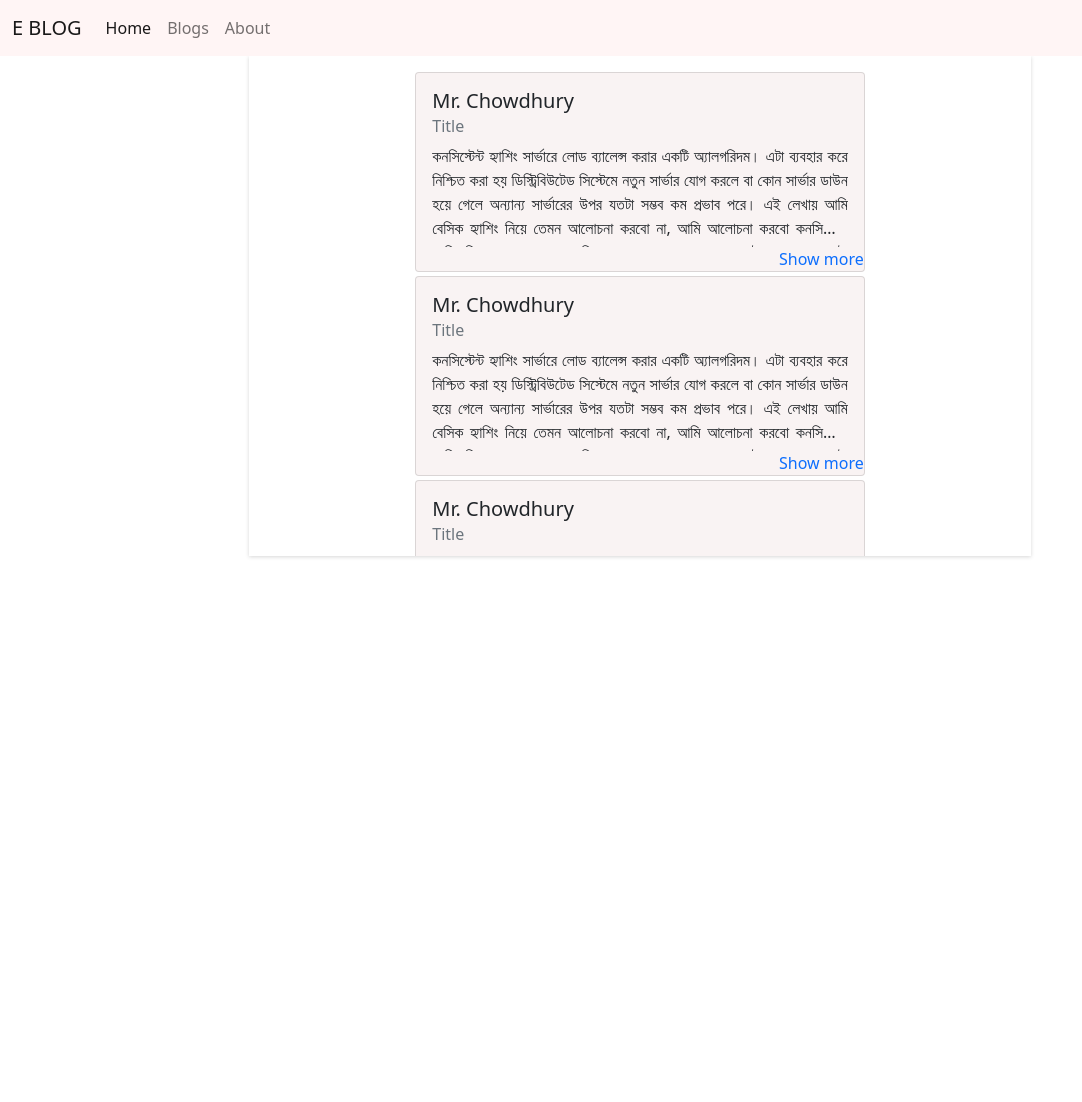
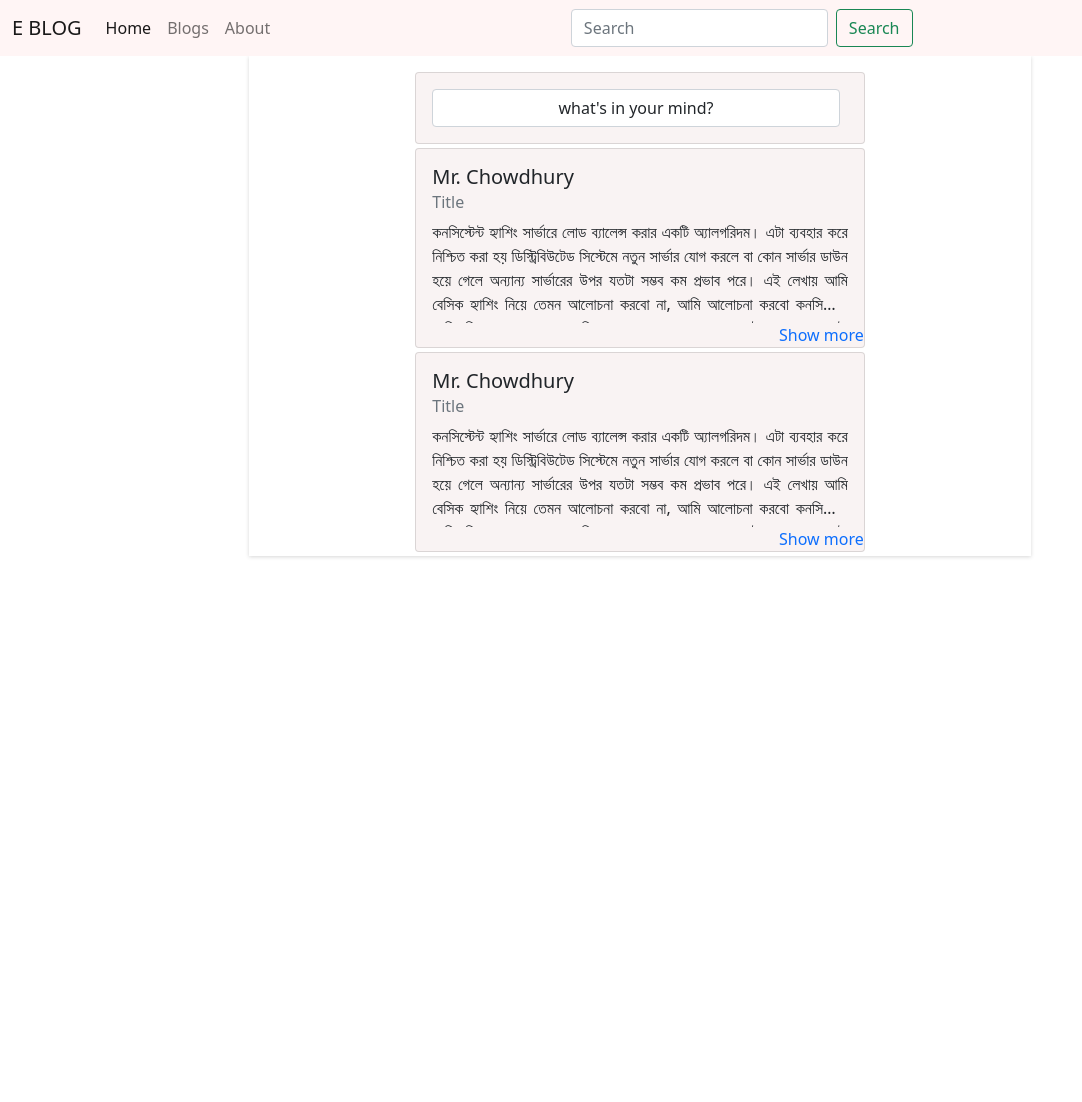
Before and after one commit to emon253/E-Blog, a PHP site: page /index.php?page=blogs in a window 1280 px wide. Shown: the top 1102 px of the page, without its empty margins (0-1082 px from the left). Run offline with PHP 8.4, Linux system fonts and the light colour scheme.

Commit message:
popup added

```diff
--- a/includes/actions/LoginAction.php
+++ b/includes/actions/LoginAction.php
@@ -18,7 +18,6 @@ if (isset($_POST['btn_login']) == "Login") {
     }else{
         $_SESSION['loginMsg'] = "Invlaid email or password";
         header('location: /E-Blog/index.php?page=login');
-
     }
 
 
--- a/includes/actions/SignupAction.php
+++ b/includes/actions/SignupAction.php
@@ -9,7 +9,7 @@ if (isset($_POST['btn_submit']) == "Submit") {
     $email = $_POST['email_field'];
     $password = $_POST['password_field'];
 
-    $data = "'NULL', '$fullName', '$phone', '$email', '$password'";
+    $data = "'0', '$fullName', '$phone', '$email', '$password'";
     $insertSQL = "INSERT INTO users VALUES($data)";
     $insertQuery = @mysqli_query($dbCon,$insertSQL) or die("Error in Table Info Insertion: ".mysqli_error($dbCon));
     if($insertQuery){
--- a/includes/dynamic/blog.php
+++ b/includes/dynamic/blog.php
@@ -5,15 +5,51 @@
 
     <div class="posts scroll-posts p-3" style="height: 500px;">
 
-        <div class="card cs2" >
+        <div class="card cs3" >
             <div class="card-body text">
-                <h5 class="card-title">Mr. Chowdhury</h5>
-                <h6 class="card-subtitle mb-2 text-muted">Title</h6>
-                <div class="card-text "> কনসিস্টেন্ট হ্যাশিং সার্ভারে লোড ব্যালেন্স করার একটি অ্যালগরিদম। এটা ব্যবহার করে নিশ্চিত করা হয় ডিস্ট্রিবিউটেড সিস্টেমে নতুন সার্ভার যোগ করলে বা কোন সার্ভার ডাউন হয়ে গেলে অন্যান্য সার্ভারের উপর যতটা সম্ভব কম প্রভাব পরে। এই লেখায় আমি বেসিক হ্যাশিং নিয়ে তেমন আলোচনা করবো না, আমি আলোচনা করবো কনসিস্টেন্ট হ্যাশিং কিভাবে কাজ করে এবং কি ধরণের সমস্যা সমাধান করতে এটা কাজে লাগে সেটা নিয়ে। শুরুতেই অ্যালগরিদম বর্ণনা করা আগে আমি কিছু ব্যাকগ্রাউন্ড দিয়ে শুরু করবো যাতে তুমি বুঝতে পারো ঠিক কোন সমস্যা সমাধান করার জন্য এটা ব্যবহার করা হয়। কনসিস্টেন্ট হ্যাশিং এর একটা খুবই কমন ব্যবহার হলো ডিস্ট্রিবি...</div>
+
+                <form class="d-flex">
+                    <input value="what's in your mind?" data-bs-target="#exampleModal" type="button" data-bs-toggle="modal" data-bs-whatever="@mdo" class="form-control me-2 " data-bs-whatever="@mdo" >
+                </form>
+
+                <div class="modal fade" id="exampleModal" tabindex="-1" aria-labelledby="exampleModalLabel" aria-hidden="true">
+                    <div class="modal-dialog">
+                        <div class="modal-content">
+                            <div class="modal-header">
+                                <h5 class="modal-title" id="exampleModalLabel">Create Blog</h5>
+                                <button type="button" class="btn-close" data-bs-dismiss="modal" aria-label="Close"></button>
+                            </div>
+                            <div class="modal-body">
+                                <form action="includes/actions/createBlogAction.php" method="POST">
+
+                                    <div class="mb-3">
+                                        <label for="recipient-name" class="col-form-label">Title:</label>
+                                        <input type="text" class="form-control" id="recipient-name" name="title" required>
+                                    </div>
+                                    <div class="mb-3">
+                                        <label for="message-text" class="col-form-label">Message:</label>
+                                        <textarea name="msg" rows="10" cols="50" class="form-control" id="message-text" placeholder = "What's in ypur mind?" required></textarea>
+                                    </div>
+
+                                    <div class="modal-footer">
+                                        <button type="button" class="btn btn-secondary" data-bs-dismiss="modal">Close</button>
+                                        <input type="submit" value="post" name="btn_post"  class="btn btn-primary">
+                                    </div>
+
+
+                                </form>
+                            </div>
+
+                        </div>
+                    </div>
+                </div>
+
             </div>
-            <a href="#" class="card-link " style="margin-left:auto">Show more</a>
+        </div>
 
-        </div>
+
+
+
         <div class="card cs2" >
             <div class="card-body text">
                 <h5 class="card-title">Mr. Chowdhury</h5>
--- a/includes/layout/header.php
+++ b/includes/layout/header.php
@@ -40,8 +40,8 @@
                 </div>
                 <?php
                 $curPageName = substr($_SERVER["SCRIPT_NAME"], strrpos($_SERVER["SCRIPT_NAME"], "/") + 1);
-                if ($curPageName != 'index.php' && $_GET['page'] == 'blogs') {
 
+                if ( isset($_GET['page']) && $_GET['page']  == 'blogs') {
 
                 ?>
                     <form class="d-flex" style="margin-left: 25%;">
@@ -54,7 +54,7 @@
 
                 ?>
                     <div  class="d-flex" style="margin-left: auto">
-                        <span>[ <a href="?page=usr"><?php echo $_SESSION['user']->full_name; ?></a> ]</span> &nbsp;
+                        <span>[ <a href="?page=usr"><?= $_SESSION['user']->full_name; ?></a> ]</span> &nbsp;
                         <a href="/E-Blog/includes/actions/LogoutAction.php" value="Logout" name="btn_logout">Logout</a>
 
                 </div>
--- a/styles/style.css
+++ b/styles/style.css
@@ -109,4 +109,17 @@
   /* number of lines to show */
   -webkit-box-orient: vertical;
 }
+
+.cs3{
+
+  width: 60%;
+  margin-left: auto;
+  margin-right: auto;
+  margin-bottom: 4px;
+  text-align: justify;
+  background-color: rgb(249, 243, 243);
+
+}
+
+
 /*profile styling ends */
```
Also changed, not shown: includes/actions/createBlogAction.php (added, +23 -0 lines), includes/dynamic/login.php (+8 -11 lines), includes/dynamic/user_profile.php (+5 -5 lines), includes/actions/LogoutAction.php (line endings or trailing spaces), includes/actions/UserProfileAction.php (line endings or trailing spaces), includes/dynamic/signup.php (line endings or trailing spaces), includes/helpers/db_con.php (line endings or trailing spaces), includes/layout/footer.php (line endings or trailing spaces), includes/layout/home.php (line endings or trailing spaces), includes/layout/test.html (line endings or trailing spaces), index.php (line endings or trailing spaces).
